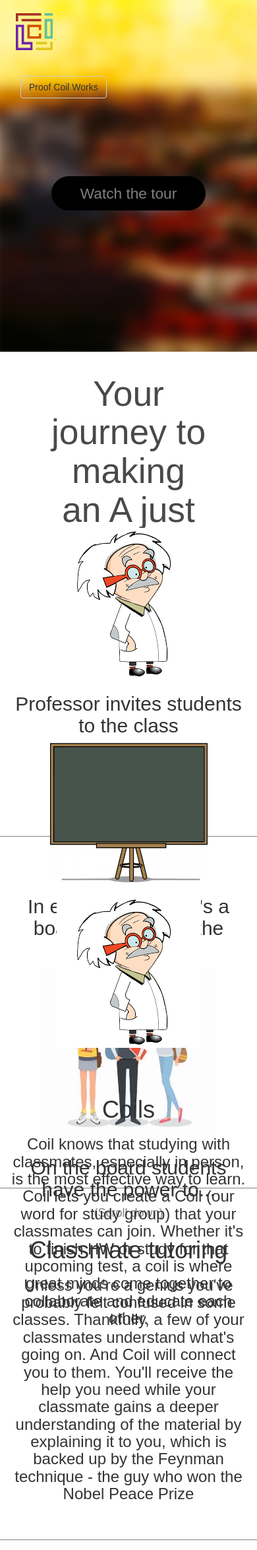
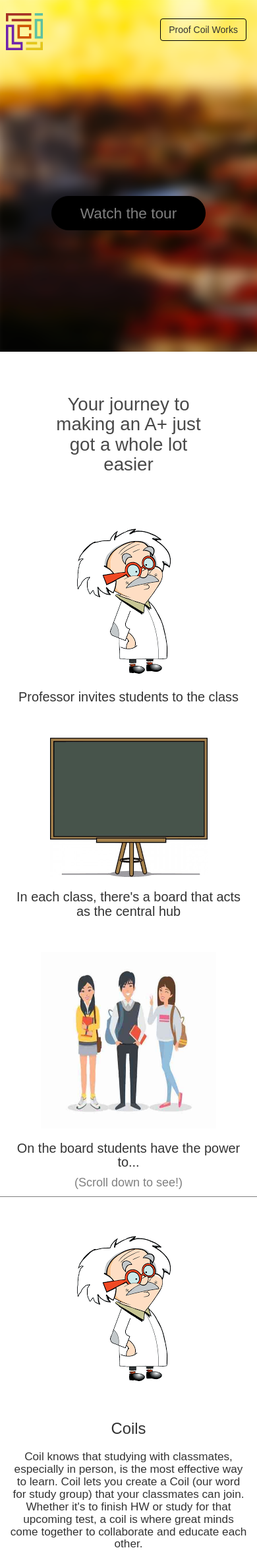
Before and after one commit to NicolasPerl/coil-landing-page-2, a PHP site: page /product.php in a window 390 px wide. Shown: the top 2349 px of the page at 66% size. Run offline with PHP 8.4, Linux system fonts and the light colour scheme.

Commit message:
product page responsiveness

```diff
--- a/index.php
+++ b/index.php
@@ -44,7 +44,7 @@
                     <source src="pencil_down/pencil_down.webm" type="video/webm" />Your browser does not support the video tag. I suggest you upgrade your browser.
                 </video>
                 <center><h1 id="headline">Collaborate with your classmates <br>or get tutored by them</h1></center>
-                <center><a href="#" id="productButton" class="btn btn-primary btn-lg"><strong>product</strong></a></center>
+                <center><a href="/product.php" id="productButton" class="btn btn-primary btn-lg"><strong>product</strong></a></center>
 
                 <div class="poster hidden">
                     <img src="pencil_down/pencil_down.jpg" alt="">
--- a/product.php
+++ b/product.php
@@ -27,24 +27,25 @@
       <div class="background-image">
       </div> <!-- background-image-->
 
-      <div class="container-fluid">
+      <div class="container">
+        <nav class="navbar navbar-default">
           <div class="row row1">
-          <div class="col-md-12">
-            <nav class="navbar navbar-default">
-              <div class="container-fluid">
+            <div class="col-xs-6">
+                <!-- <div class="container-fluid"> -->
                     <a href="/index.php">
                       <img id="logo" alt="Brand" src="images/coil_logo_clear.png">
                     </a>
+            </div>
+            <div class="col-xs-6">
                     <form class="navbar-right" action="/proof.php">
-                    <button id="proofCoilWorks"type="submit" class="btn btn-default navbar-btn">Proof Coil Works</button>
+                      <button id="proofCoilWorks"type="submit" class="btn btn-default navbar-btn pull-right">Proof Coil Works</button>
                     </form>
-              </div>
-            </nav>
+                <!-- </div> -->
             </div>
           </div> <!-- row 1 -->
-
+        </nav>
         <div class="row row2">
-          <div class="col-md-12">
+          <div class="col-sm-12">
             <form class="coil-vid-button text-center" action="/product_video.php">
                 <button id="coil-vid-button" class="btn btn-default btn-lg" type="submit">Watch the tour</button>
             </form>
@@ -54,24 +55,24 @@
 
       <div class="container">
         <div class="row row3">
-          <div class="col-md-12">
-            <h1 class="headline text-center">Your journey to making an A just got a whole lot easier</h1>
+          <div class="col-sm-12">
+            <h1 class="headline text-center">Your journey to making an A+ just got a whole lot easier</h1>
           </div> <!-- col -->
         </div> <!-- row 3 -->
 
         <div class="row row4">
-          <div class="col-md-4 text-center">
+          <div class="col-sm-4 text-center col-1">
             <img id="prof-image" src="/images/prof.png">
             <h2>Professor invites students to the class</h2>
           </div> <!-- col 1 -->
-          <div class="col-md-4 text-center">
+          <div class="col-sm-4 text-center col-2">
             <img id="board-image" src="/images/board.png">
             <h2>In each class, there's a board that acts as the central hub</h2>
           </div> <!-- col 2 -->
-          <div class="col-md-4 text-center">
+          <div class="col-sm-4 text-center col-3">
             <img id="students-image" src="/images/students.jpg">
             <h2>On the board students have the power to...</h2>
-            <h4 id="scroll-down">(Scroll down)</h4>
+            <h4 id="scroll-down">(Scroll down to see!)</h4>
           </div> <!-- col 3 -->
         </div> <!-- row 4 -->
 
@@ -79,6 +80,7 @@
 <!-- feature description section -->
 
         <!-- coils -->
+        <div class="coils">
           <div class="row row5 text-center">
             <div class="col-md-6">
               <img id="coil-image" src="/images/prof.png">
@@ -91,7 +93,7 @@
           </div> <!-- row 5 -->
 
           <!-- tutoring -->
-        <div class="row row6 text-center">
+          <div class="row row6 text-center hidden-xs">
             <div class="col-md-6">
               <h1 class="tutoring-headline">Classmate tutoring</h1>
               <h3>Unless you're a genius you've probably felt confused in some classes. Thankfully, a few of your classmates understand what's going on. And Coil will connect you to them. You'll receive the help you need while  your classmate gains a deeper understanding of the material by explaining it to you, which is backed up by the Feynman technique - the guy who won the Nobel Peace Prize</h3>
@@ -100,6 +102,19 @@
             <div class="col-md-6">
               <img id="tutoring-image" src="/images/prof.png">
             </div> <!-- col -->
+          </div> <!-- row 5 -->
+
+          <div class="row row6 text-center visible-xs hidden-sm hidden-md hidden-lg">
+
+            <div class="col-md-6">
+              <img id="tutoring-image" src="/images/prof.png">
+            </div> <!-- col -->
+
+            <div class="col-md-6">
+              <h1 class="tutoring-headline">Classmate tutoring</h1>
+              <h3>Unless you're a genius you've probably felt confused in some classes. Thankfully, a few of your classmates understand what's going on. And Coil will connect you to them. You'll receive the help you need while  your classmate gains a deeper understanding of the material by explaining it to you, which is backed up by the Feynman technique - the guy who won the Nobel Peace Prize</h3>
+            </div> <!-- col -->
+
           </div> <!-- row 5 -->
 
           <!-- leaderboard -->
@@ -116,7 +131,7 @@
 
 
           <!-- chit chat -->
-        <div class="row row8 text-center">
+          <div class="row row8 text-center hidden-xs">
             <div class="col-md-6">
               <h1 class="chit-chat-headline">Chit Chat</h1>
               <h3>Coil enables students to ask questions and get answers from classmates or the professor, and send pictures, videos, or files. We all know no question is a dumb question but just in case, you can post anonymously. </h3>
@@ -127,7 +142,24 @@
             </div> <!-- col -->
           </div> <!-- row 5 -->
 
+          <div class="row row8 text-center visible-xs hidden-sm hidden-md hidden-lg">
 
+            <div class="col-md-6">
+              <img id="chit-chat-image" src="/images/prof.png">
+            </div> <!-- col -->
+
+            <div class="col-md-6">
+              <h1 class="chit-chat-headline">Chit Chat</h1>
+              <h3>Coil enables students to ask questions and get answers from classmates or the professor, and send pictures, videos, or files. We all know no question is a dumb question but just in case, you can post anonymously. </h3>
+            </div> <!-- col -->
+
+          </div> <!-- row 5 -->
+
+
+
+
+
+        </div> <!-- coils -->
       </div> <!-- container -->
 
 
--- a/styles/product.css
+++ b/styles/product.css
@@ -26,8 +26,9 @@ body {
 
 
 #proofCoilWorks {
-	margin-top: 12%;
+	margin-top: 20pt;
 	background-color: transparent;
+	border-color: black;
 }
 
 
@@ -50,11 +51,14 @@ body {
 }
 
 .row3 {
-	height: 200pt;
+	min-height: 100pt;
+	padding-bottom: 20pt;
 }
+
 
 .headline {
 	font-size: 40pt;
+	font-size: calc(12pt + 3vw); /*makes minimum font size*/
 	padding-left: 17%;
 	padding-right: 17%;
 	padding-top: 4%;
@@ -62,9 +66,28 @@ body {
 }
 
 .row4 {
-	height: 350pt;
+	min-height: 350pt;
+
 }
 
+h2 {
+	font-size: calc(12pt + 1vw);
+}
+
+.col-1 {
+	padding-top: 30pt;
+
+}
+
+.col-2 {
+	padding-top: 30pt;
+
+}
+
+.col-3 {
+	padding-top: 30pt;
+
+}
 #students-image {
 	width: 200pt;
 	height: 200pt;
@@ -74,58 +97,68 @@ body {
 	color: gray;
 }
 
+.coils h1 {
+	font-size: calc(12pt + 2vw)
+}
+
+.coils h3 {
+	font-size: calc(12pt + .3vw);
+	margin-bottom: 10%;
+}
+
 .row5 {
-	height: 400pt;
+	min-height: 300pt;
 	border-top: 1px solid;
 	border-color: gray;
 }
 
 #coil-image {
-	margin-top: 25%;
+	margin-top: 15%;
+
 }
 
 .coil-headline {
-	padding-top: 15%
+	margin-top: 15%;
 }
 
 .row6 {
-	height: 400pt;
+	min-height: 300pt;
 	border-top: 1px solid;
 	border-color: gray;
 }
 
 #tutoring-image {
-	margin-top: 25%;
+	margin-top: 15%;
 }
 
 .tutoring-headline {
-	padding-top: 15%
+	margin-top: 15%;
 }
 
 .row7 {
-	height: 400pt;
+	min-height: 300pt;
 	border-top: 1px solid;
 	border-color: gray;
 }
 
 #leaderboard-image {
-	margin-top: 25%;
+	margin-top: 15%;
 }
 
 .leaderboard-headline {
-	padding-top: 15%
+	margin-top: 15%;
 }
 
 .row8 {
-	height: 400pt;
+	min-height: 300pt;
 	border-top: 1px solid;
 	border-color: gray;
 }
 
 #chit-chat-image {
-	margin-top: 25%;
+	margin-top: 15%;
 }
 
 .chit-chat-headline {
-	padding-top: 15%
+	margin-top: 15%;
 }
```
Lines whose indentation alone changed are shown as unchanged.
